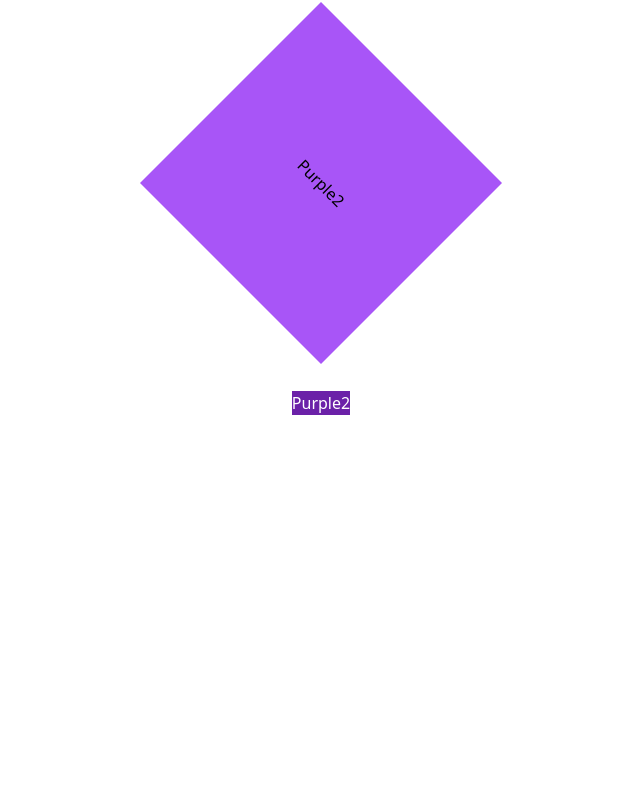
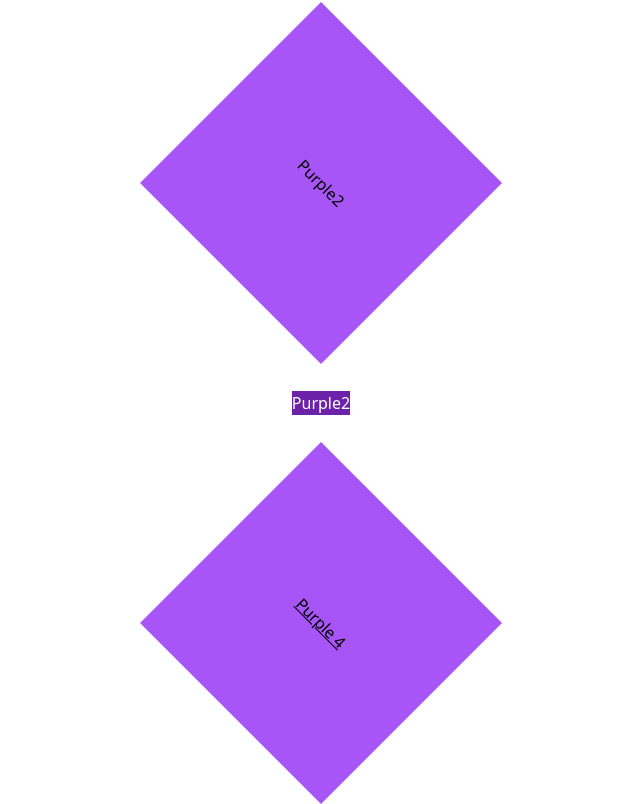
Before and after one commit to SODEFA-GmbH-Co-KG/zwilling, a Next.js app: page / in a window 1280 px wide. Shown: the part 1301-2105 px from the top of the page, without its empty margins (319-959 px from the left). Before the commit the page ends 1812 px from the top, so only its background shows below. Built offline with nearby package versions, Linux system fonts and the light colour scheme.

Commit message:
➕ styled components

```diff
--- a/src/pages/index.tsx
+++ b/src/pages/index.tsx
@@ -1,4 +1,5 @@
 import { tw } from '@/lib/zwilling'
+import styled from 'styled-components'
 
 const SuperButton = ({
   className,
@@ -31,6 +32,9 @@ const PurpleBox = tw.a<{ $active: boolean }>((props) => [
 ])
 const PurpleBox2 = tw.a([squareClasses, 'bg-purple-500', { 'rotate-45': true }])
 const PurpleBox3 = tw.a()
+const PurpleBox4 = styled(PurpleBox2)`
+  text-decoration: underline;
+`
 
 export default function Page() {
   return (
@@ -60,6 +64,7 @@ export default function Page() {
           >
             Purple2
           </PurpleBox3>
+          <PurpleBox4>Purple 4</PurpleBox4>
         </div>
       </div>
     </>
```
